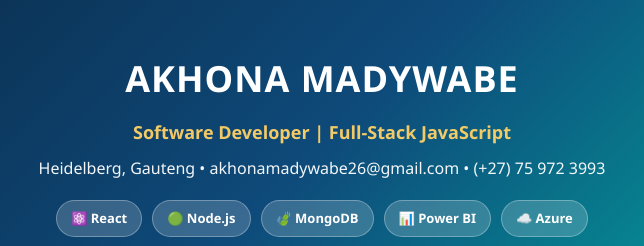
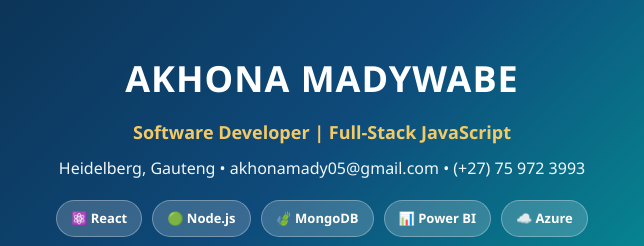
Before and after one commit to Akhona-Mady/Akhona-Mady.github.io, a plain HTML site: page index.html in a window 1280 px wide. Shown: the top 246 px of the page, 318-962 px from the left. Drawn offline with Linux system fonts and the light colour scheme.

Commit message:
Update index.html

```diff
--- a/index.html
+++ b/index.html
@@ -41,7 +41,7 @@ footer { text-align:center; padding:20px; color:#64748B; font-size:13px; }
 <header>
 <h1>AKHONA MADYWABE</h1>
 <p class="subtitle">Software Developer | Full-Stack JavaScript</p>
-<p>Heidelberg, Gauteng • akhonamadywabe26@gmail.com • (+27) 75 972 3993</p>
+<p>Heidelberg, Gauteng • akhonamady05@gmail.com • (+27) 75 972 3993</p>
 <div class="badges">
 <span class="badge">⚛️ React</span>
 <span class="badge">🟢 Node.js</span>
```
